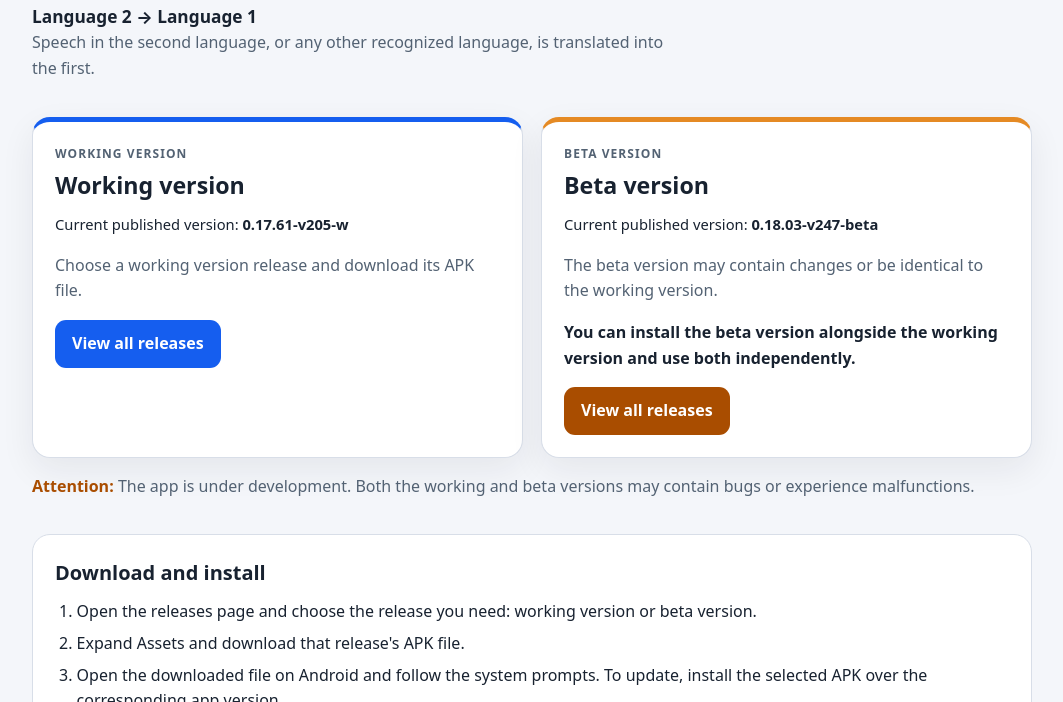
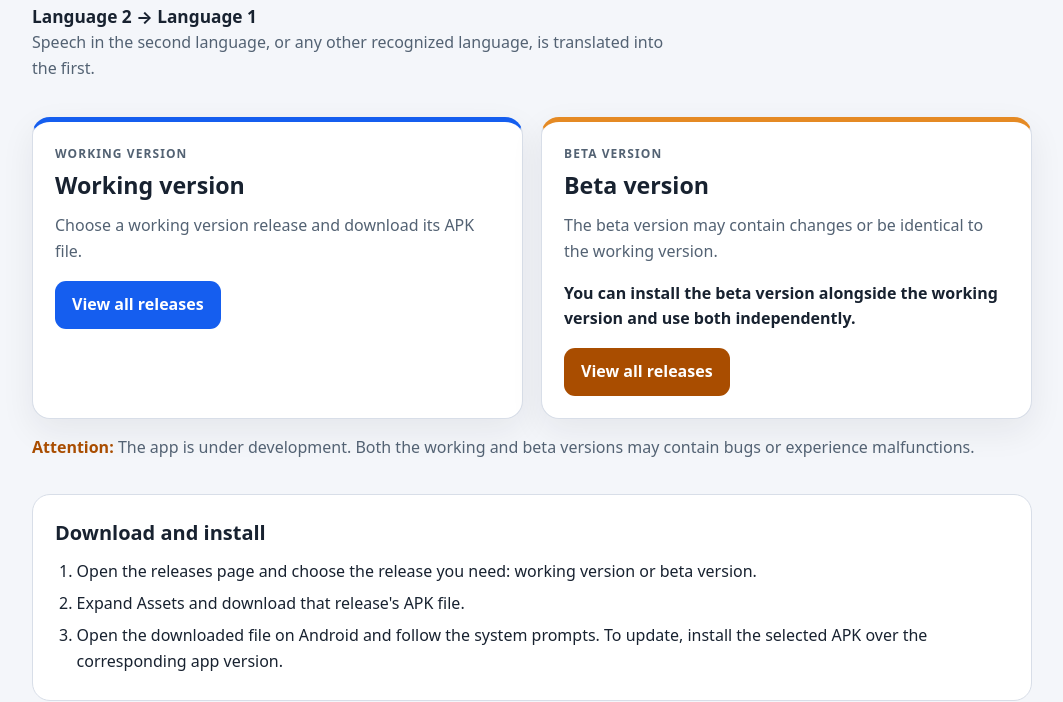
Before and after one commit to ab3068/AB_VTR-download, a plain HTML site: page index.html in a window 1280 px wide. Shown: the part 398-1100 px from the top of the page, without its empty margins (108-1171 px from the left). Drawn offline with Linux system fonts and the light colour scheme.

Commit message:
Update index.html (Обновлена страница загрузки VTR)
Updated multilingual download page (Обновлена многоязычная страница загрузки приложения).

```diff
--- a/index.html
+++ b/index.html
@@ -17,8 +17,8 @@
 <main class="wrap">
 <section class="hero" aria-labelledby="intro-title"><h2 id="intro-title" data-i18n="introTitle">Как работает перевод</h2><h3 data-i18n="introForwardTitle">Язык 1 → Язык 2</h3><p data-i18n="introForwardText">Речь на первом языке переводится на второй.</p><h3 data-i18n="introReverseTitle">Язык 2 → Язык 1</h3><p data-i18n="introReverseText">Речь на втором или любом другом распознанном языке переводится на первый.</p></section>
 <section class="cards" data-i18n-attr="aria-label:versionsLabel" aria-label="Версии приложения">
-<article class="card work"><div class="eyebrow" data-i18n="workLabel">Рабочая версия</div><h2 data-i18n="workTitle">Рабочая версия</h2><p class="release-version"><span data-i18n="currentLabel">Опубликованная версия:</span> <strong data-current-version="work">0.17.61-v205-w</strong></p><p data-i18n="workText">Выберите выпуск рабочей версии и скачайте APK-файл.</p><a class="button" href="https://github.com/ab3068/AB_VTR-download/releases" target="_blank" rel="noopener noreferrer" data-i18n="releases">Открыть все выпуски</a></article>
-<article class="card beta"><div class="eyebrow" data-i18n="betaLabel">Бета-версия</div><h2 data-i18n="betaTitle">Бета-версия</h2><p class="release-version"><span data-i18n="currentLabel">Опубликованная версия:</span> <strong data-current-version="beta">0.18.03-v247-beta</strong></p><p data-i18n="betaText">Бета-версия может содержать изменения или совпадать с рабочей версией.</p><p class="beta-independent" data-i18n="betaIndependent">Бета-версию можно установить вместе с рабочей версией и пользоваться ими независимо друг от друга.</p><a class="button" href="https://github.com/ab3068/AB_VTR-download/releases" target="_blank" rel="noopener noreferrer" data-i18n="releases">Открыть все выпуски</a></article>
+<article class="card work"><div class="eyebrow" data-i18n="workLabel">Рабочая версия</div><h2 data-i18n="workTitle">Рабочая версия</h2><p data-i18n="workText">Выберите выпуск рабочей версии и скачайте APK-файл.</p><a class="button" href="https://github.com/ab3068/AB_VTR-download/releases" target="_blank" rel="noopener noreferrer" data-i18n="releases">Открыть все выпуски</a></article>
+<article class="card beta"><div class="eyebrow" data-i18n="betaLabel">Бета-версия</div><h2 data-i18n="betaTitle">Бета-версия</h2><p data-i18n="betaText">Бета-версия может содержать изменения или совпадать с рабочей версией.</p><p class="beta-independent" data-i18n="betaIndependent">Бета-версию можно установить вместе с рабочей версией и пользоваться ими независимо друг от друга.</p><a class="button" href="https://github.com/ab3068/AB_VTR-download/releases" target="_blank" rel="noopener noreferrer" data-i18n="releases">Открыть все выпуски</a></article>
 </section>
 <p class="app-warning"><strong class="warning-label" data-i18n="warningLabel">Внимание:</strong> <span data-i18n="warningText">Приложение находится в разработке. Как в рабочей, так и в бета-версии возможны ошибки и неполадки.</span></p>
 <section class="instructions"><h2 data-i18n="installTitle">Как скачать и установить</h2><ol><li data-i18n="install1">Откройте страницу выпусков и выберите нужный выпуск — рабочую или бета-версию.</li><li data-i18n="install2">Разверните раздел Assets и скачайте APK-файл этого выпуска.</li><li data-i18n="install3">Откройте скачанный файл на Android и следуйте системным подсказкам установки. Для обновления установите выбранный APK поверх соответствующей версии приложения.</li></ol></section>
```
